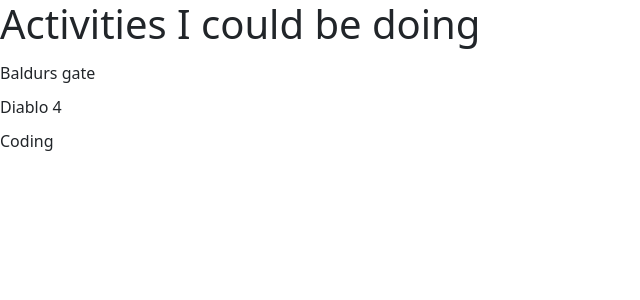
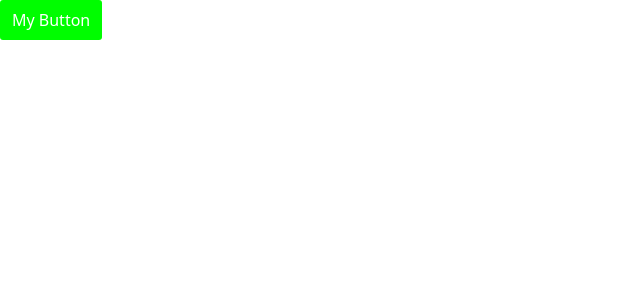
Before and after one commit to bobobubs/react_tutorial, a React (Vite) app: page / in a window 1280 px wide. Shown: the top 300 px of the page, without its empty margins (0-640 px from the left). Built offline with nearby package versions, Linux system fonts and the light colour scheme.

Commit message:
Exercise: Using CSS Modules

```diff
--- a/src/App.tsx
+++ b/src/App.tsx
@@ -1,21 +1,20 @@
 /** @format */
 
 import { useState } from "react";
-import Button from "./components/Button";
+import Button from "./components/Button/Button";
 import Alert from "./components/Alert";
 import ListGroup from "./components/ListGroup";
 
 function App() {
   const [alertVisible, setAlertVisibility] = useState(false);
-
   return (
-    <div>
-      <ListGroup
-        items={["Baldurs gate", "Diablo 4", "Coding"]}
-        heading="Activities I could be doing"
-        onSelectItem={() => console.log("Something was sellected")}
-      />
-    </div>
+    <Button
+      onClick={() => {
+        console.log("Button was pressed");
+      }}
+    >
+      My Button
+    </Button>
   );
 }
 
--- /dev/null
+++ b/src/components/Button/Button.module.css
@@ -0,0 +1,11 @@
+.btn {
+    padding: 8px 12px;
+    border-radius: 3px;
+    border: 0;
+}
+
+.btn-primary {
+    background-color: #00fd00;
+    color: white;
+
+}
--- a/src/components/Button.tsx
+++ b/src/components/Button/Button.tsx
@@ -1,6 +1,5 @@
 /** @format */
-
-import { Children, ReactNode } from "react";
+import styles from "./Button.module.css";
 
 interface Props {
   children: string;
@@ -10,7 +9,10 @@
 
 const Button = ({ children, color = "primary", onClick }: Props) => {
   return (
-    <button className={"btn btn-" + color} onClick={onClick}>
+    <button
+      className={[styles.btn, styles["btn-" + color]].join(" ")}
+      onClick={onClick}
+    >
       {children}
     </button>
   );
```
